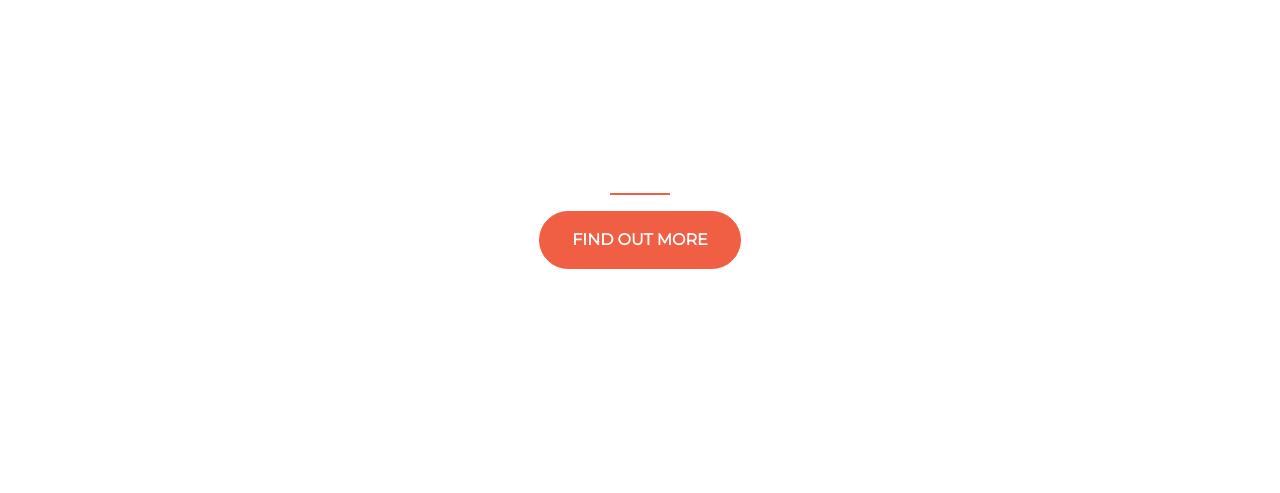
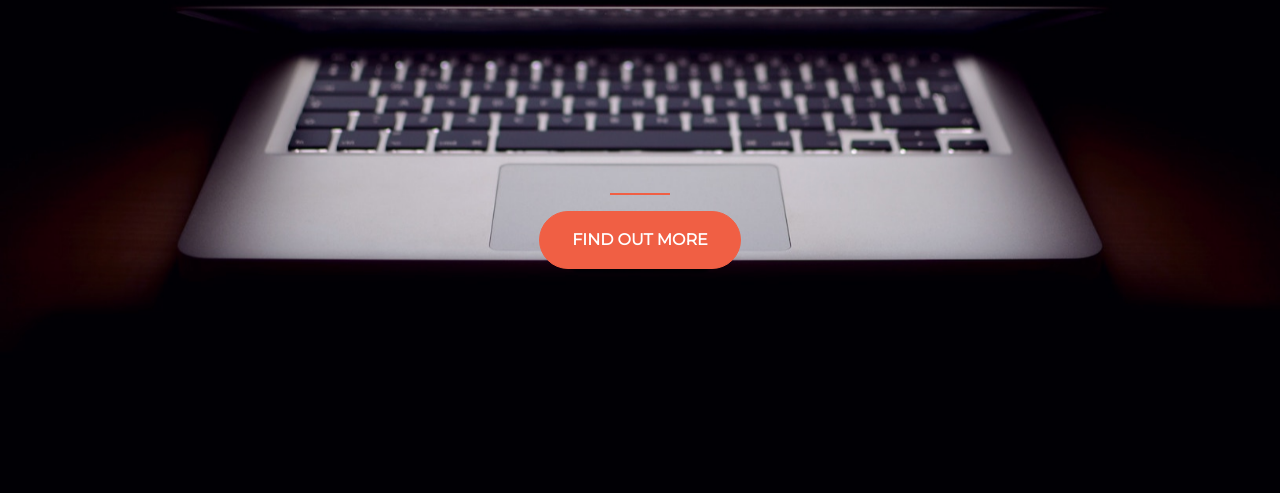
Before and after one commit to chiragragarwal/gajalaxmi-snacks, a plain HTML site: page index.html in a window 1280 px wide. Shown: the part 307-800 px from the top of the page. Drawn offline with nearby package versions, Linux system fonts and the light colour scheme.

Commit message:
Update header_startup.jpg location

```diff
--- a/style_startup.css
+++ b/style_startup.css
@@ -5,7 +5,7 @@ html {
   font-family: 'Montserrat', sans-serif;
   /*text-align: center;*/
 
-  background: url(../source/header_startup.jpg) no-repeat center center fixed;
+  background: url(header_startup.jpg) no-repeat center center fixed;
   -webkit-background-size: cover;
   -moz-background-size: cover;
   -o-background-size: cover;
```
